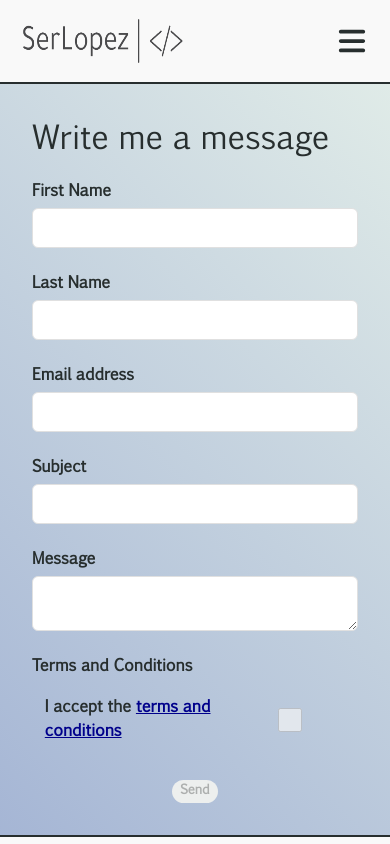
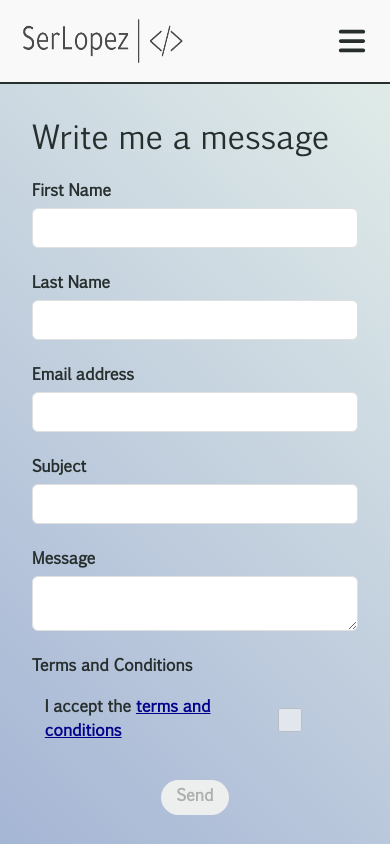
Before and after one commit to monsieurlopez/site_web_2.0, a React (Create React App) app: page /contact in a window 390 px wide. Shown: the top 844 px of the page. Built offline with nearby package versions, Linux system fonts and the light colour scheme; a web font is replaced by a local one.

Commit message:
fix validation form terms and condition and style button submit @media max-width 576px

```diff
--- a/src/components/pages/Reservations/reservationForm.jsx
+++ b/src/components/pages/Reservations/reservationForm.jsx
@@ -184,7 +184,7 @@ const ReservationForm = ({ submitData }) => {
           </FormField>
 
           <button
-            className="button-primary"
+            className="button-submit"
             type="submit"
             disabled={
               isSubmitting ||
@@ -192,7 +192,8 @@ const ReservationForm = ({ submitData }) => {
               !values.lastName ||
               !values.mail ||
               !values.subject ||
-              !values.message
+              !values.message ||
+              !termsAccepted
             }
           >
             Send
--- a/src/index.css
+++ b/src/index.css
@@ -116,7 +116,7 @@ img {
   display: grid;
 }
 
-.button-primary {
+.button-primary, .button-submit {
   padding: 0.5rem 1rem;
   border-radius: 2rem;
   background-color: #f4ce14;
@@ -126,8 +126,8 @@ img {
 
 @media (max-width: 576px) {
   .button-primary {
-    padding: 0.25rem 0.5rem; /* Reduce padding a 1/3 */
-    border-radius: 1rem; /* Ajusta el radio del borde */
+    padding: 0.30rem 0.5rem;
+    border-radius: 1rem;
     font-size: 0.8rem
   }
 }
```
